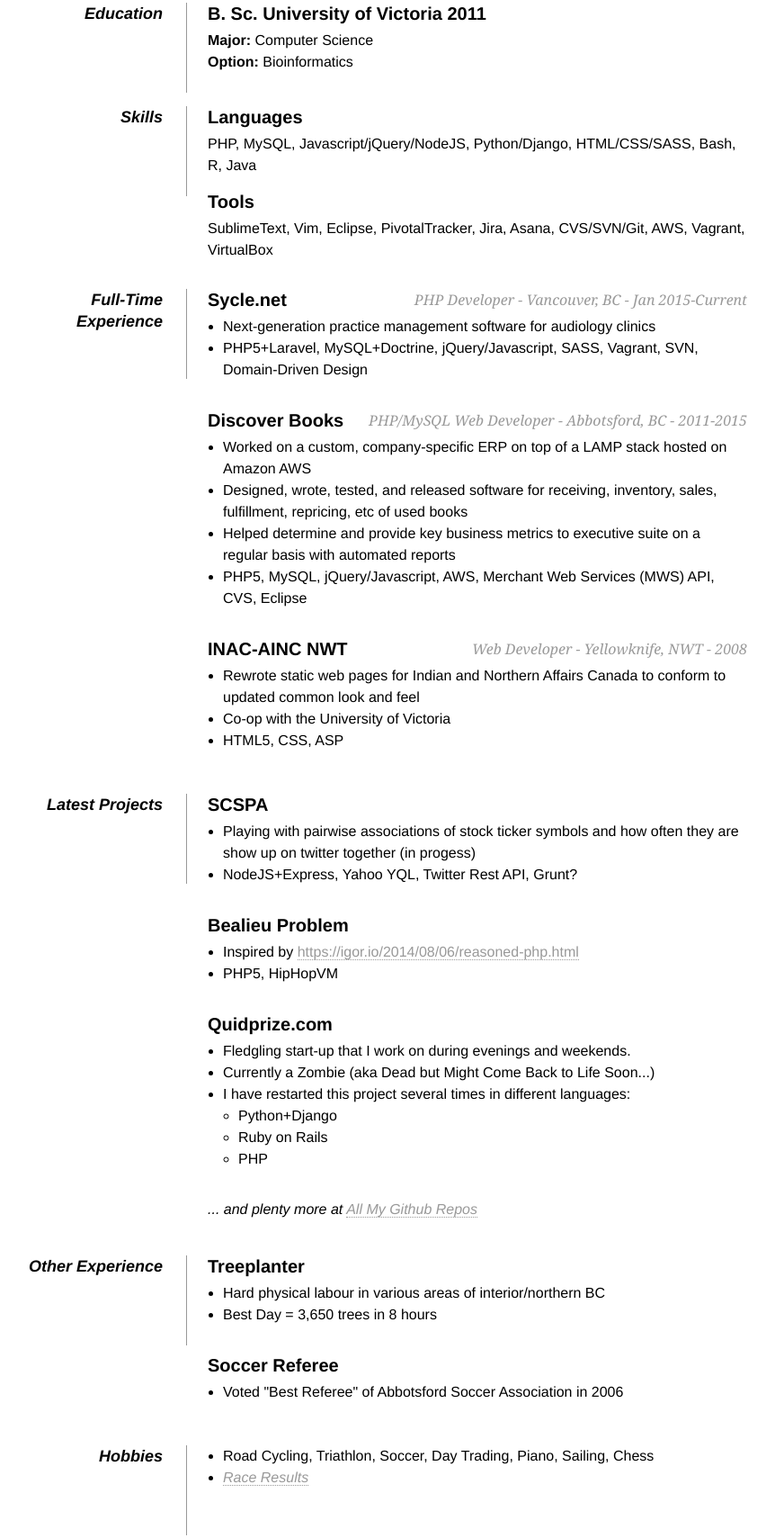
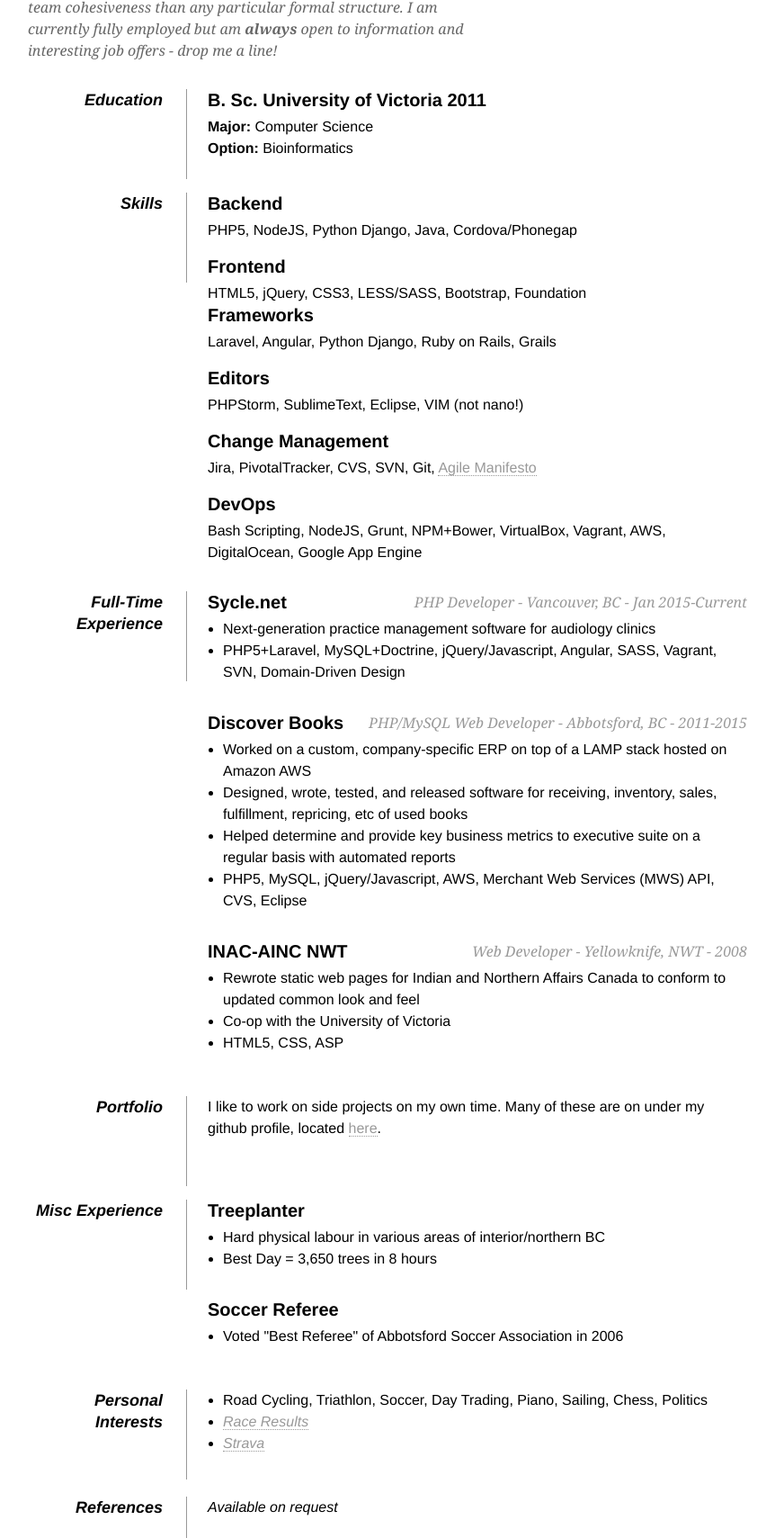
Before and after one commit to ptraverse/ptraverse.github.io, a plain HTML site: page index.html in a window 1280 px wide. Shown: the part 309-2018 px from the top of the page at 90% size, without its empty margins (209-1071 px from the left). Drawn offline with Linux system fonts and the light colour scheme.

Commit message:
updating dec 8 2015

```diff
--- a/index.html
+++ b/index.html
@@ -1,6 +1,6 @@
 <html xmlns="http://www.w3.org/1999/xhtml">
 <head>
-    <title>Philippe Traverse</title>
+    <title>Philippe Traverse, B.Sc</title>
     <link rel="stylesheet" href="/css/resume.css"/>
 </head>
 
@@ -16,7 +16,7 @@
         </div>
         <div id="objective">
             <p>
-            	I am a resourceful and hardworking software developer with 5 years of experience in web-based software development. I am a task-oriented, highly personable team player and am always on the lookout for interesting problems and projects that I can get passionate about.
+            	Resourceful and hardworking software developer specializing in web-based software development. With an option in bioinformatics, I have a particular interest in all things health-related. Plenty of experience with classic LAMP, but I have a lot more fun in NodeJS! I like test driven development and agile methodology, but at the end of the day I place more importance on team cohesiveness than any particular formal structure. I am currently fully employed but am <b>always</b> open to information and interesting job offers - drop me a line!
 	    </p>
         </div>
 
@@ -36,10 +36,23 @@
 
             <dt>Skills</dt>
             <dd>
-                <h2>Languages</h2>
-                <p>PHP, MySQL, Javascript/jQuery/NodeJS, Python/Django, HTML/CSS/SASS, Bash, R, Java</p>
-                <h2>Tools</h2>
-                <p>SublimeText, Vim, Eclipse, PivotalTracker, Jira, Asana, CVS/SVN/Git, AWS, Vagrant, VirtualBox</p>
+                <h2>Backend</h2>
+                <p>PHP5, NodeJS, Python Django, Java, Cordova/Phonegap</p>
+
+                <h2>Frontend</h2>
+                HTML5, jQuery, CSS3, LESS/SASS, Bootstrap, Foundation
+
+                <h2>Frameworks</h2>
+                <p>Laravel, Angular, Python Django, Ruby on Rails, Grails</p>
+
+                <h2>Editors</h2>
+                <p>PHPStorm, SublimeText, Eclipse, VIM (not nano!) </p>
+
+                <h2>Change Management</h2>
+                <p>Jira, PivotalTracker, CVS, SVN, Git, <a href="http://agilemanifesto.org/" target="_blank">Agile Manifesto</a></p>
+
+                <h2>DevOps</h2>
+                <p>Bash Scripting, NodeJS, Grunt, NPM+Bower, VirtualBox, Vagrant, AWS, DigitalOcean, Google App Engine</p>
             </dd>
 
             <dd class="clear"></dd>
@@ -49,7 +62,7 @@
                 <h2>Sycle.net<span>PHP Developer - Vancouver, BC - Jan 2015-Current </span></h2>
                 <ul>
                     <li>Next-generation practice management software for audiology clinics</li>
-                    <li>PHP5+Laravel, MySQL+Doctrine, jQuery/Javascript, SASS, Vagrant, SVN, Domain-Driven Design</li>
+                    <li>PHP5+Laravel, MySQL+Doctrine, jQuery/Javascript, Angular, SASS, Vagrant, SVN, Domain-Driven Design</li>
                 </ul>
 
                 <h2>Discover Books<span>PHP/MySQL Web Developer - Abbotsford, BC - 2011-2015 </span></h2>
@@ -70,41 +83,15 @@
 
         <dd class="clear"></dd>
 
-        <dt>Latest Projects</dt>
 
+        <dt>Portfolio</dt>
         <dd>
-            <h2>SCSPA</h2>
-            <ul>
-                <li>Playing with pairwise associations of stock ticker symbols and how often they are show up on twitter together (in progess)</li>
-                <li>NodeJS+Express, Yahoo YQL, Twitter Rest API, Grunt?</li>
-            </ul>
-
-            <h2>Bealieu Problem</h2>
-            <ul>
-                <li>Inspired by <a href="https://igor.io/2014/08/06/reasoned-php.html">https://igor.io/2014/08/06/reasoned-php.html</a></li>
-                <li>PHP5, HipHopVM</li>
-            </ul>
-
-            <h2>Quidprize.com</h2>
-            <ul>
-                <li>Fledgling start-up that I work on during evenings and weekends.</li>
-                <li>Currently a Zombie (aka Dead but Might Come Back to Life Soon...)</li>
-                <li>I have restarted this project several times in different languages:
-                    <ul>
-                        <li>Python+Django</li>
-                        <li>Ruby on Rails</li>
-                        <li>PHP</li>
-                    </ul>
-                </li>
-            </ul>
-
-            <i>... and plenty more at <a href="https://github.com/ptraverse?tab=repositories" target="_blank">All My Github Repos</a></i>
-            <br /><br />
+	I like to work on side projects on my own time. Many of these are on under my github profile, located <a href="https://github.com/ptraverse?tab=repositories" target="_blank">here</a>.
         </dd>
 
 	    <dd class="clear"></dd>
 
-	    <dt>Other Experience</dt>
+	    <dt>Misc Experience</dt>
 	    <dd>
     		<h2>Treeplanter</h2>
     		<ul>
@@ -120,11 +107,12 @@
 
         <dd class="clear"></dd>
 
-        <dt>Hobbies</dt>
+        <dt>Personal Interests</dt>
         <dd>
             <ul>
-                <li>Road Cycling, Triathlon, Soccer, Day Trading, Piano, Sailing, Chess</li>
+                <li>Road Cycling, Triathlon, Soccer, Day Trading, Piano, Sailing, Chess, Politics</li>
                 <li><i><a href="https://www.sportstats.ca/search-results.xhtml?firstname=philippe&lastname=traverse&province=bc&companies=[1,2,9,8]" target="_blank">Race Results</a></i></li>
+                <li><i><a href="https://m.strava.com/athletes/2829713" target="_blank"</i>Strava</a></li>
             </ul>
         </dd>
 
```
